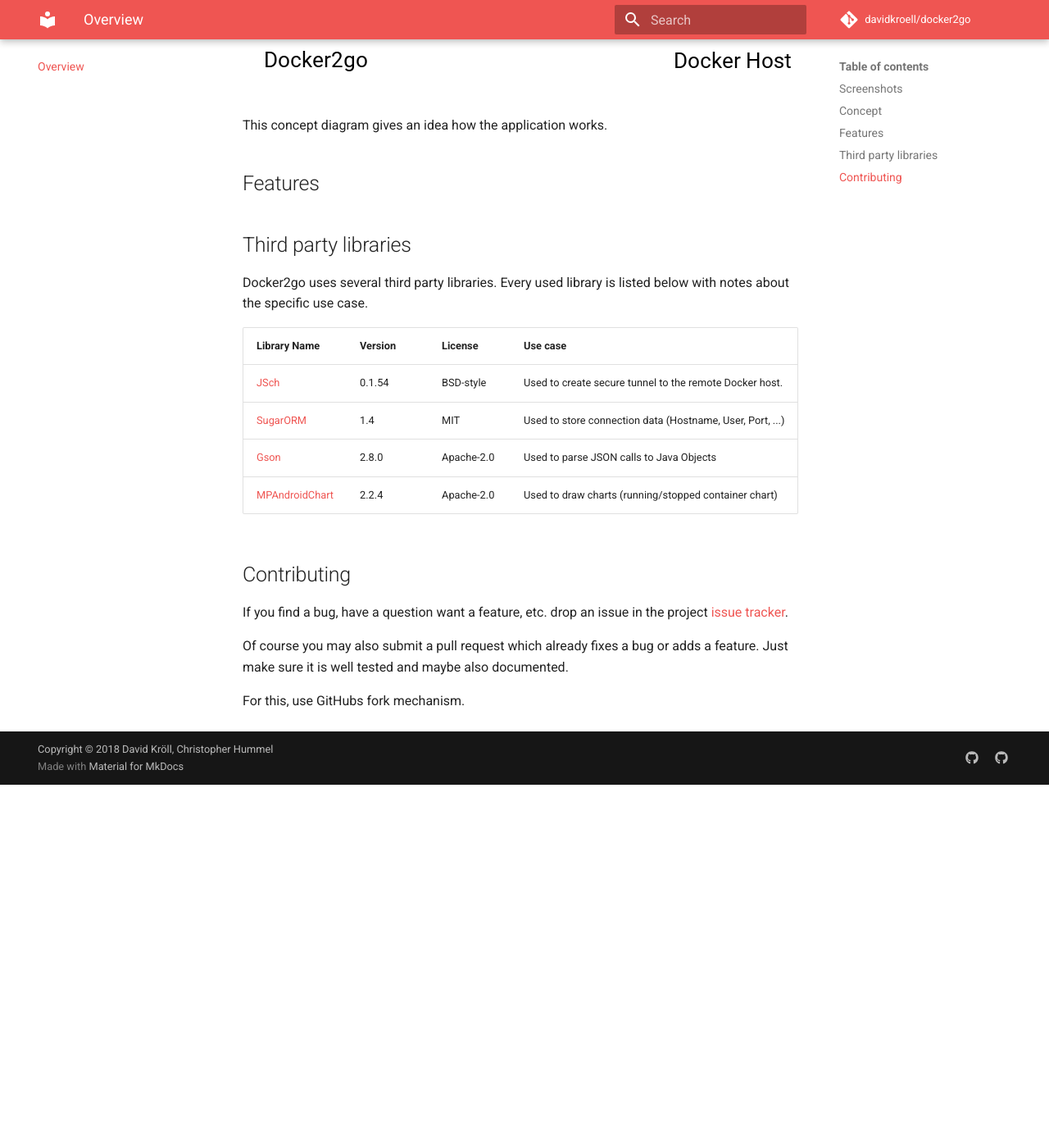
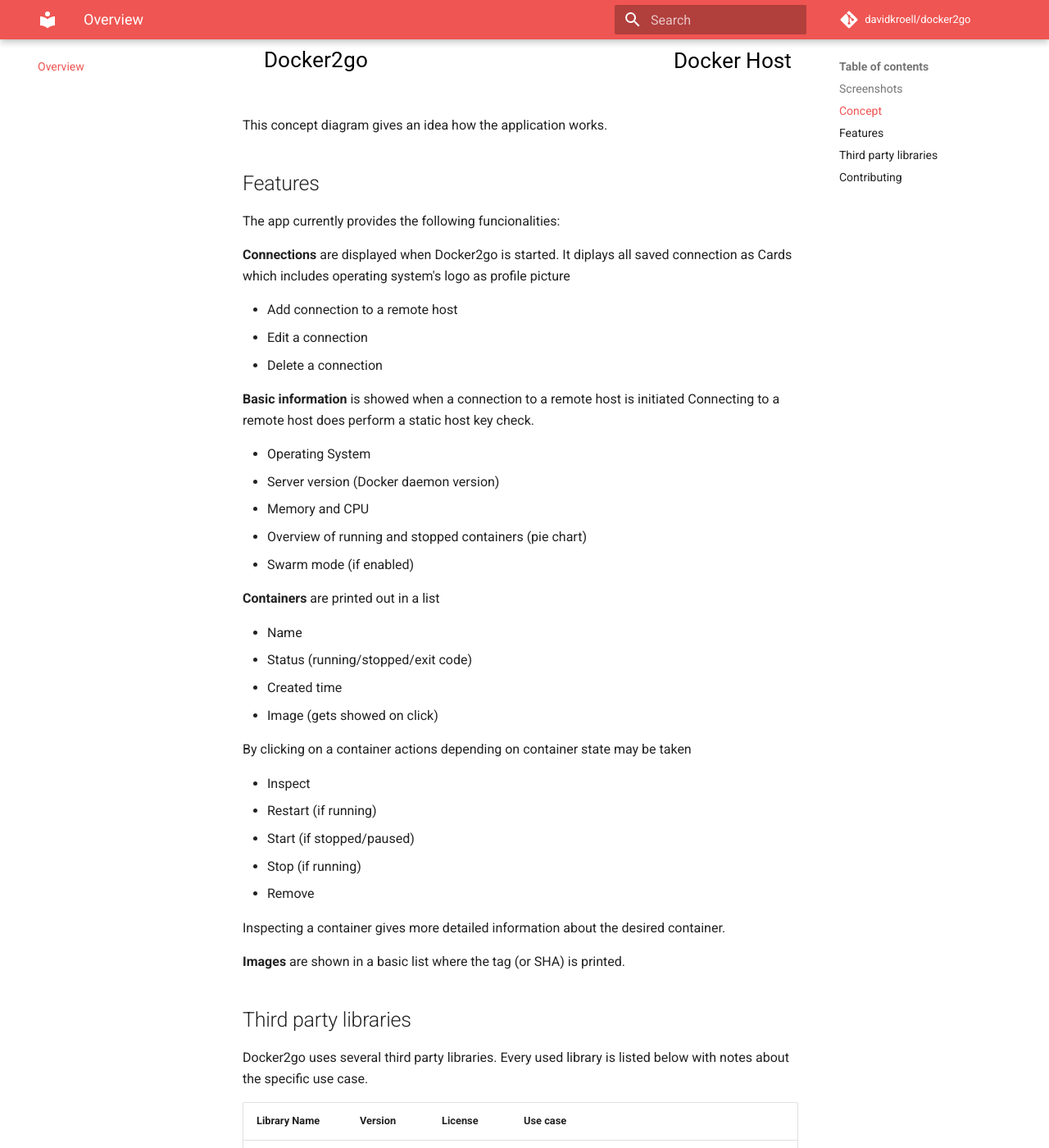
Before and after one commit to davidkroell/docker2go, an MkDocs documentation site: the page built from docs/index.md, in a window 1280 px wide and 1400 px high, scrolled down 1662 px. Shown: the whole window at 82% size. Built offline with MkDocs 1.6.1 and Material for MkDocs 9.7.7, drawn with Linux system fonts in a browser that asks for light colours; comment, search, counter and statistics services are not loaded; before the commit the page ends 2619 px from its top, so only the background shows below that.

Commit message:
Add documentation: features

```diff
--- a/docs/index.md
+++ b/docs/index.md
@@ -5,7 +5,6 @@
 Feel free to contribute. More in section [Contributing](#contributing)
 
 ## Screenshots
-
 <img src="img/connection-view.png" width=220 alt="Connection view">
 <img src="img/info-view.png" width=220 alt="Information view">
 <img src="img/images-view.png" width=220 alt="Images view">
@@ -26,6 +25,42 @@
 This concept diagram gives an idea how the application works.
 
 ## Features
+The app currently provides the following funcionalities:
+
+**Connections** are displayed when Docker2go is started.
+It diplays all saved connection as Cards which includes operating system's logo as profile picture
+
+- Add connection to a remote host
+- Edit a connection
+- Delete a connection
+
+**Basic information** is showed when a connection to a remote host is initiated
+Connecting to a remote host does perform a static host key check.
+
+- Operating System
+- Server version (Docker daemon version)
+- Memory and CPU
+- Overview of running and stopped containers (pie chart)
+- Swarm mode (if enabled)
+
+**Containers** are printed out in a list
+
+- Name
+- Status (running/stopped/exit code)
+- Created time
+- Image (gets showed on click)
+
+By clicking on a container actions depending on container state may be taken
+
+- Inspect
+- Restart (if running)
+- Start (if stopped/paused)
+- Stop (if running)
+- Remove
+
+Inspecting a container gives more detailed information about the desired container.
+
+**Images** are shown in a basic list where the tag (or SHA) is printed.
 
 ## Third party libraries
 Docker2go uses several third party libraries.
```
